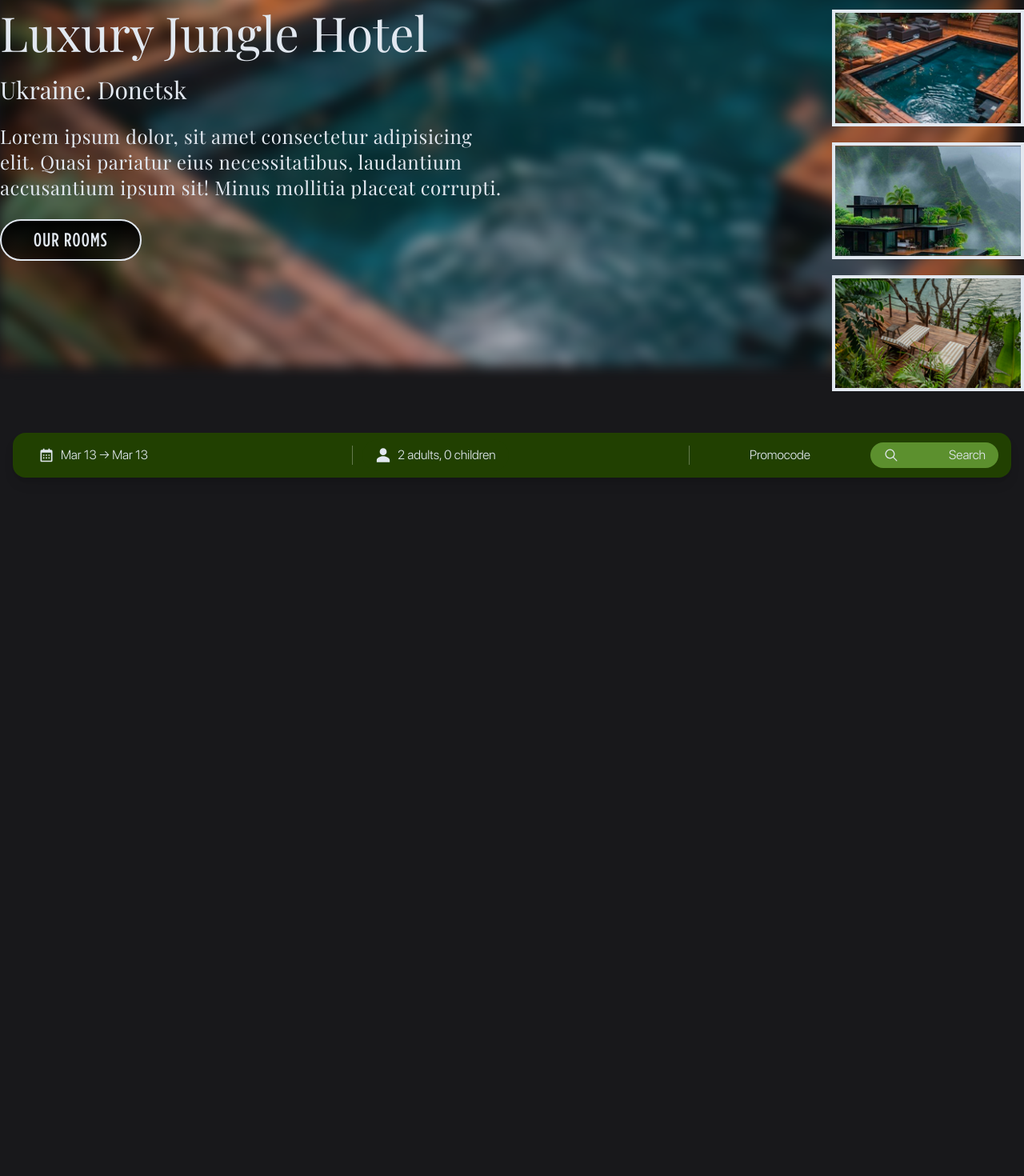
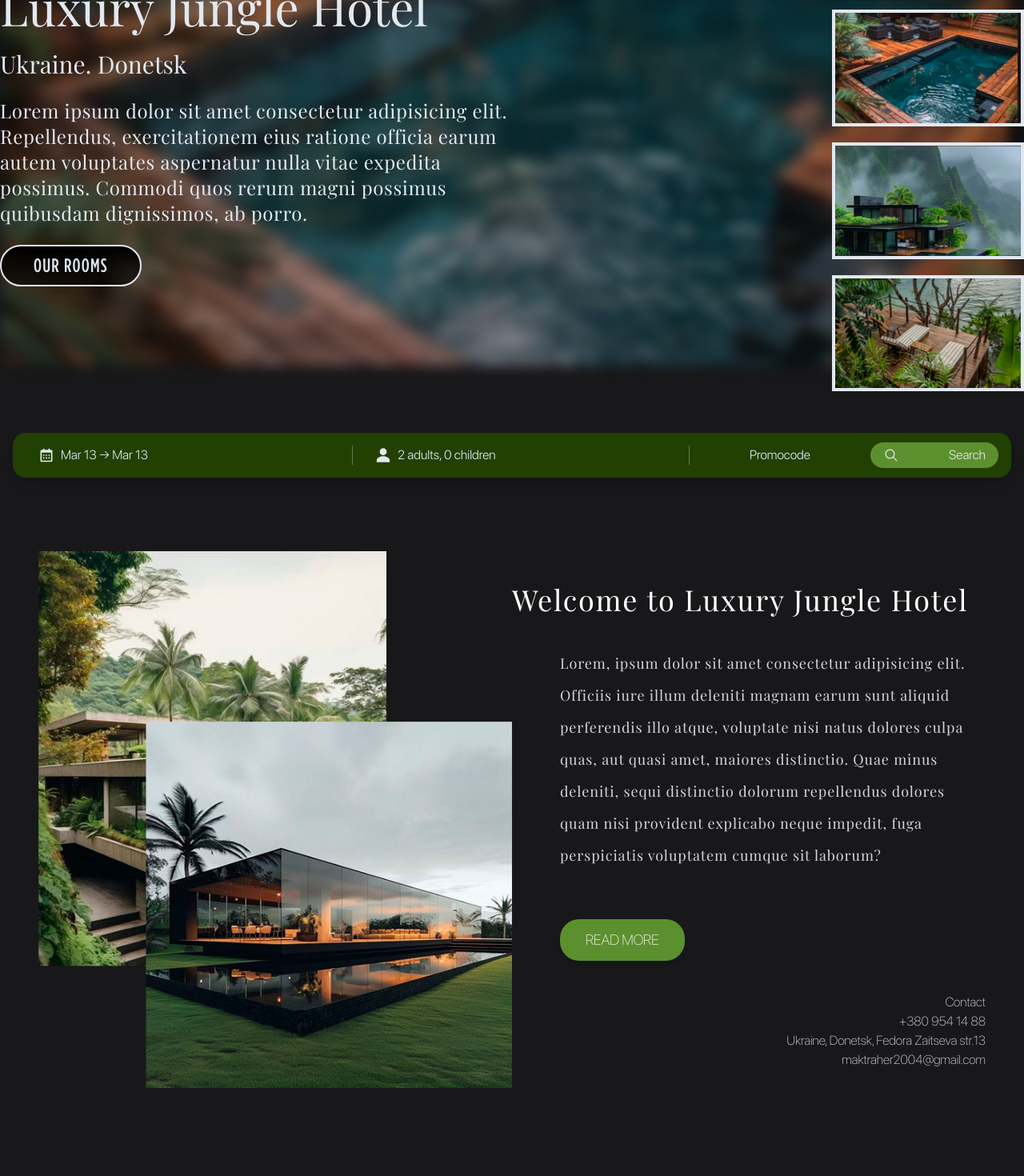
Before and after one commit to Finral23/Luxury-Hotel, a React (Vite) app: page / in a window 1280 px wide. Shown: the part 300-1770 px from the top of the page at 80% size. Built offline with nearby package versions, Linux system fonts and the light colour scheme.

Commit message:
Build welcome section.

```diff
--- a/src/components/Booking.tsx
+++ b/src/components/Booking.tsx
@@ -5,7 +5,7 @@
 
 const Booking = () => {
   return (
-    <div className="h-300 relative flex justify-center font-sf px-4 mx-4">
+    <div className="relative flex justify-center font-sf px-4 mx-4">
       <div className="absolute -translate-y-1/2 bg-green-dark text-slate-200 rounded-2xl flex flex-wrap md:flex-nowrap  items-center justify-between py-2 max-w-7xl w-full shadow-lg px-4 gap-y-2">
         <DatePickerWrapper />
         <CutBlock />
--- a/src/components/DatePicker.tsx
+++ b/src/components/DatePicker.tsx
@@ -35,10 +35,14 @@
   };
 
   return (
-    <div className={`fixed inset-0 flex items-center justify-center  z-50`}>
+    <div
+      className={`fixed inset-0 flex items-end justify-start z-50 translate-y-[-10px]`}
+    >
       <div
-        className={`bg-zinc-900 text-slate-200 p-4 rounded-lg shadow-lg w-full max-w-2xl ${
-          isMobile ? "w-full max-w-md" : ""
+        className={`bg-zinc-900 text-slate-200 p-4 rounded-lg shadow-lg md:w-full max-w-2xl ${
+          isMobile
+            ? "w-full max-w-md translate-y-[-20px] mb-10"
+            : "w-auto translate-y-[-50px]"
         }`}
       >
         <DateRange
--- a/src/components/Hero.tsx
+++ b/src/components/Hero.tsx
@@ -14,9 +14,10 @@
         <h1 className="text-4xl md:text-6xl">{t("heroHeading")}</h1>
         <h2 className="text-2xl md:text-3xl">{t("heroTitle")}</h2>
         <p className="text-mono md:text-2xl tracking-wide">
-          Lorem ipsum dolor, sit amet consectetur adipisicing elit. Quasi
-          pariatur eius necessitatibus, laudantium accusantium ipsum sit! Minus
-          mollitia placeat corrupti.
+          Lorem ipsum dolor sit amet consectetur adipisicing elit. Repellendus,
+          exercitationem eius ratione officia earum autem voluptates aspernatur
+          nulla vitae expedita possimus. Commodi quos rerum magni possimus
+          quibusdam dignissimos, ab porro.
         </p>
         <button className="bg-gradient-to-b from-black to-230% px-10 py-2  text-2xl uppercase tracking-wider rounded-full border-2 border-slate-200 cursor-pointer hover:bg-slate-700">
           {t("heroButton")}
--- /dev/null
+++ b/src/components/Welcome.tsx
@@ -0,0 +1,54 @@
+import { useState } from "react";
+
+const Welcome = () => {
+  const [isOpen, setOpen] = useState(false);
+  return (
+    <section className="max-w-7xl mx-auto px-6 md:px-12 my-20 lg:my-30 flex flex-col md:flex-row items-start ">
+      {/* Левая часть с изображениями */}
+      <div className="relative w-full lg:w-1/2 flex justify-center">
+        <div className="relative ">
+          <img
+            src="/welcome.png"
+            alt="Luxury Jungle Hotel"
+            className="w-3xl h-3xl"
+          />
+        </div>
+      </div>
+
+      {/* Правая часть с текстом */}
+      <div className="w-full lg:w-1/2 text-center lg:text-left space-y-10 my-10">
+        <h2 className="text-4xl text-white tracking-wider">
+          Welcome to Luxury Jungle Hotel
+        </h2>
+        <div className="md:pl-15 space-y-15">
+          <p className="text-lg text-gray-300 leading-10 tracking-wider">
+            Lorem, ipsum dolor sit amet consectetur adipisicing elit. Officiis
+            iure illum deleniti magnam earum sunt aliquid perferendis illo
+            atque, voluptate nisi natus dolores culpa quas, aut quasi amet,
+            maiores distinctio. Quae minus deleniti, sequi distinctio dolorum
+            repellendus dolores quam nisi provident explicabo neque impedit,
+            fuga perspiciatis voluptatem cumque sit laborum?
+            {isOpen &&
+              " Lorem ipsum dolor sit amet consectetur adipisicing elit. Aperiam, rem! Suscipit aliquid quia corporis ea quaerat commodi quam nostrum architecto praesentium, sed nulla facere laborum accusantium quibusdam error assumenda similique tenetur, excepturi consequatur quidem expedita facilis rerum autem!"}
+          </p>
+          <button
+            className="bg-[#5c902e] hover:bg-lime-700 text-white text-lg px-8 py-3 rounded-3xl shadow-md transition font-sf-thin "
+            onClick={() => setOpen(!isOpen)}
+          >
+            READ MORE
+          </button>
+        </div>
+        <div className="flex flex-col text-end">
+          <p className="font-sf-thin">Contact</p>
+          <p className="font-sf-thin">+380 954 14 88</p>
+          <p className="font-sf-thin">
+            Ukraine, Donetsk, Fedora Zaitseva str.13
+          </p>
+          <p className="font-sf-thin">maktraher2004@gmail.com</p>
+        </div>
+      </div>
+    </section>
+  );
+};
+
+export default Welcome;
--- a/src/index.css
+++ b/src/index.css
@@ -11,8 +11,17 @@
   src: url("/fonts/SFProDisplay-Light.woff") format("woff");
 }
 
+@font-face {
+  font-family: "SFProThin";
+  src: url("/fonts/SFProDisplay-Thin.ttf") format("truetype");
+}
+
 .font-sf {
   font-family: "SFPro";
+}
+
+.font-sf-thin {
+  font-family: "SFProThin";
 }
 
 .font-playfair {
@@ -112,6 +121,10 @@
   justify-content: center !important;
 }
 
+.rdrMonths {
+  justify-content: center;
+}
+
 /* 📌 Для мобильных растягиваем календарь на всю ширину */
 @media (max-width: 768px) {
   .rdrCalendarWrapper {
--- a/src/pages/HomePage.tsx
+++ b/src/pages/HomePage.tsx
@@ -1,6 +1,7 @@
 import Booking from "../components/Booking";
 import Hero from "../components/Hero";
 import NavBar from "../components/NavBar";
+import Welcome from "../components/Welcome";
 import { useBackground } from "../context/BackgroundContext";
 import { motion, AnimatePresence } from "framer-motion";
 import { useState, useEffect } from "react";
@@ -41,6 +42,7 @@
         <Hero />
         <div className="bg-zinc-900">
           <Booking />
+          <Welcome />
         </div>
       </div>
     </div>
```
Also changed, not shown: public/fonts/SFProDisplay-Thin.ttf (added), public/welcome.png (added).
